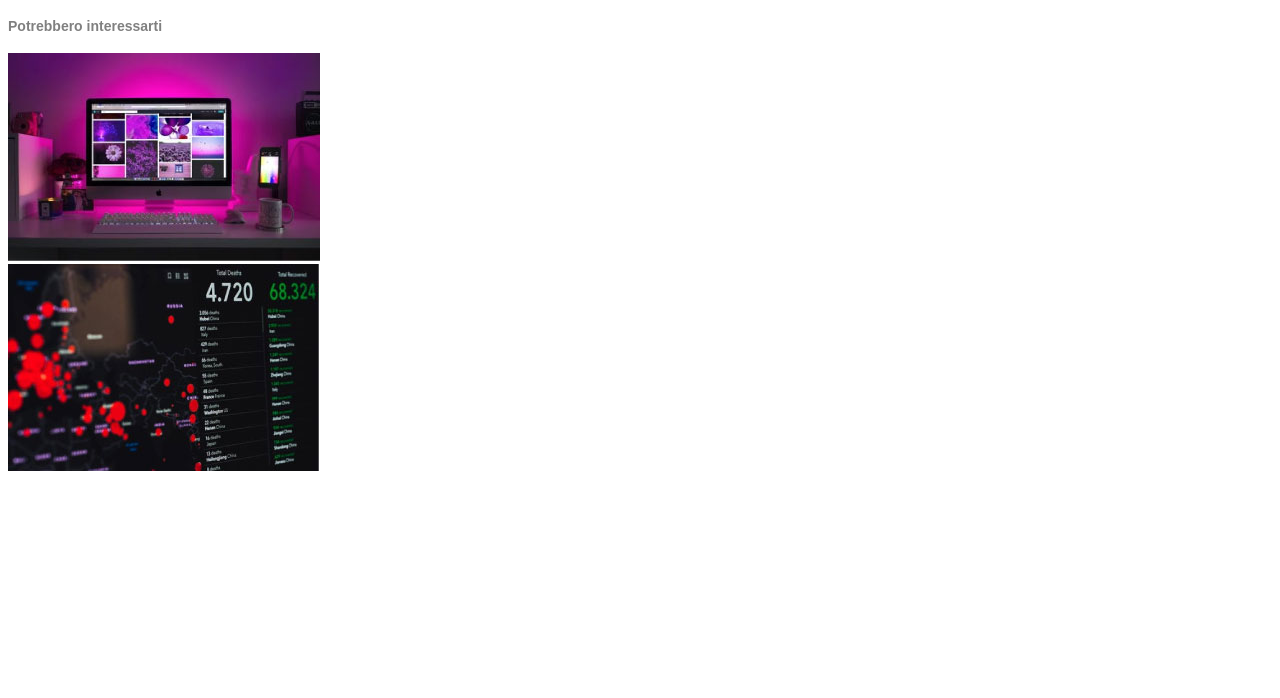
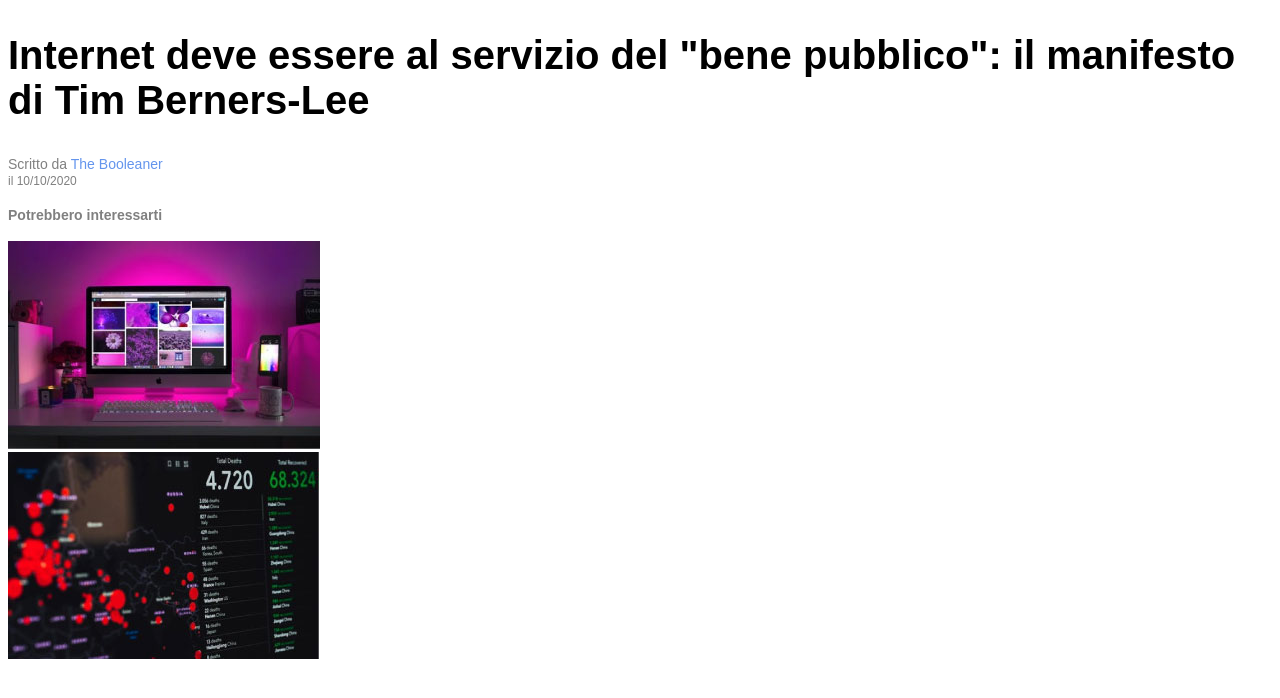
Before and after one commit to lufranski/html-css-booleaner, a plain HTML site: page index.html in a window 1280 px wide. Shown: the part 94-792 px from the top of the page. Drawn offline with Linux system fonts and the light colour scheme.

Commit message:
Created Title Section

```diff
--- a/CSS/style.css
+++ b/CSS/style.css
@@ -25,3 +25,27 @@ footer {
     font-size: 14px;
     color: gray;
 }
+
+/* Regole main */
+
+main {
+    font-size: 14px;
+}
+
+#titolo {
+    color: grey;
+}
+
+h1 {
+    font-size: 40px;
+    color: black;
+}
+
+span {
+    color: cornflowerblue;
+}
+
+#data {
+    font-size: 12px;
+    color: grey;
+}
--- a/index.html
+++ b/index.html
@@ -14,7 +14,16 @@
     </header>
     <!-- Articolo -->
     <main>
+        <!-- Titolo articolo -->
+        <section id="titolo">
+        <h1>Internet deve essere al servizio del "bene pubblico": il manifesto di Tim Berners-Lee</h1>
+        Scritto da <span>The Booleaner</span>
+        <br>
+        <span id="data">il 10/10/2020</span>
+        </section>
+        <!-- Foto -->
 
+        <!-- Contenuto principale articolo -->
     </main>
     <footer>
         <!-- Contenuti suggeriti -->
```
